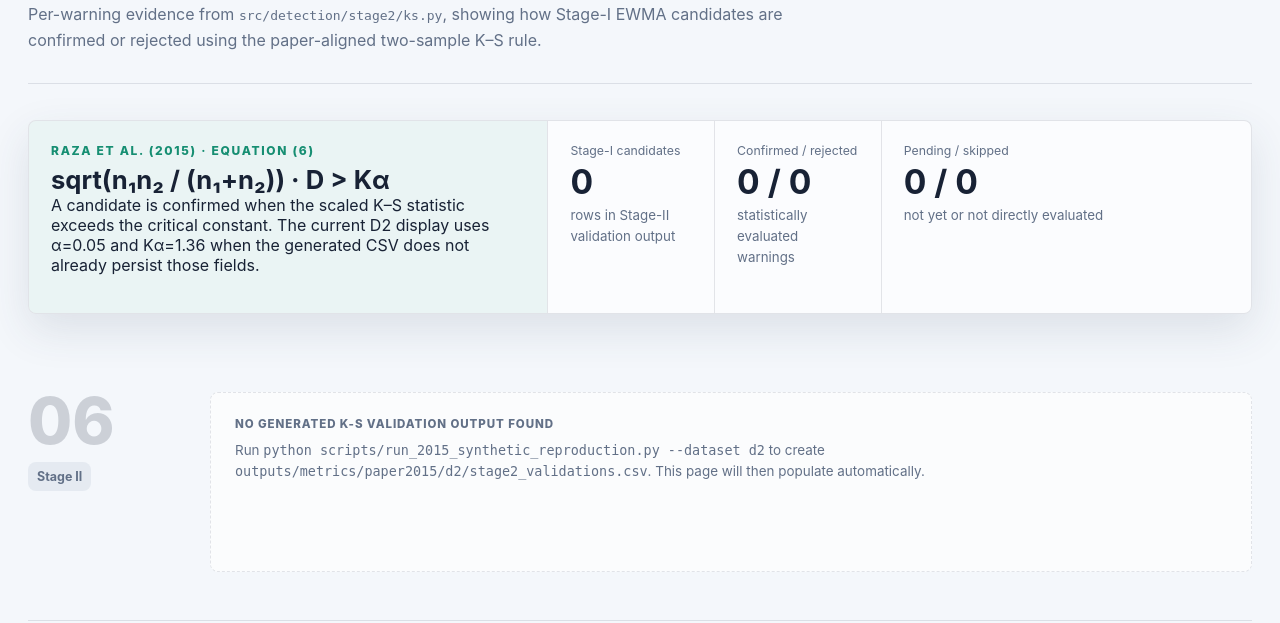
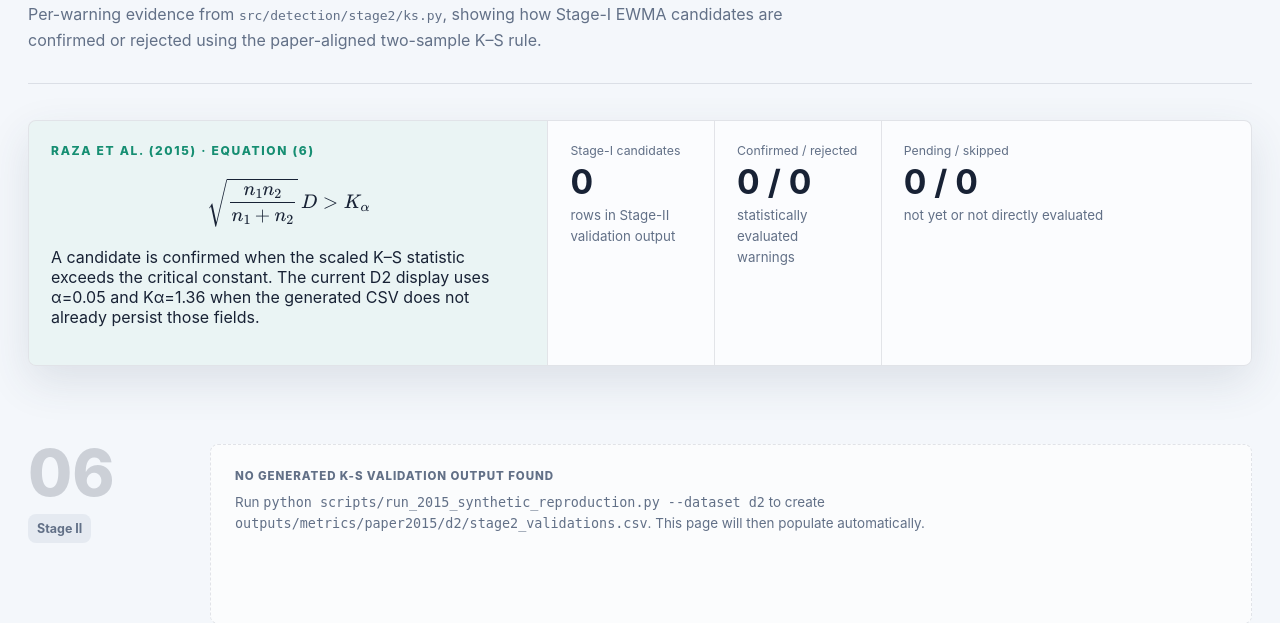
Before and after one commit to hlin863/ewma_covariate_shift_demo, a Flask app: page /results/paper2015-d2/ks-validation in a window 1280 px wide. Shown: the part 233-856 px from the top of the page. Run offline with Flask 3, Linux system fonts and the light colour scheme.

Commit message:
Render K-S equation with MathJax
Add MathJax to the Stage-II K-S validation page so the paper's equation renders correctly in the browser. This also cleans up the page formatting and indentation around the validation overview, evidence table, and empty-state sections to improve readability.

```diff
--- a/templates/ks_validation.html
+++ b/templates/ks_validation.html
@@ -1,5 +1,6 @@
 <!doctype html>
 <html lang="en" data-theme="dark">
+
 <head>
   <meta charset="utf-8">
   <meta name="viewport" content="width=device-width, initial-scale=1">
@@ -13,14 +14,26 @@
   </script>
   <link rel="stylesheet" href="{{ url_for('static', filename='dashboard.css') }}">
   <link rel="stylesheet" href="{{ url_for('static', filename='navigation.css') }}">
+
+  <script>
+    window.MathJax = {
+      tex: {
+        inlineMath: [['\\(', '\\)']],
+        displayMath: [['\\[', '\\]']]
+      }
+    };
+  </script>
+  <script src="https://cdn.jsdelivr.net/npm/mathjax@3/es5/tex-mml-chtml.js" async></script>
 </head>
+
 <body class="results-page">
   <main class="page-shell results-shell">
     <header class="hero results-hero">
       <div>
         <p class="eyebrow">Research results · Raza 2015 D2 reproduction</p>
         <h1>K–S Stage-II validation</h1>
-        <p class="lede">Per-warning evidence from <code>src/detection/stage2/ks.py</code>, showing how Stage-I EWMA candidates are confirmed or rejected using the paper-aligned two-sample K–S rule.</p>
+        <p class="lede">Per-warning evidence from <code>src/detection/stage2/ks.py</code>, showing how Stage-I EWMA
+          candidates are confirmed or rejected using the paper-aligned two-sample K–S rule.</p>
       </div>
       <div class="hero-actions">
         <a class="theme-button nav-link" href="{{ url_for('home') }}">Home</a>
@@ -36,8 +49,13 @@
     <section class="results-overview" aria-label="K-S validation overview">
       <div class="overview-copy">
         <p class="eyebrow">Raza et al. (2015) · Equation (6)</p>
-        <h2>sqrt(n₁n₂ / (n₁+n₂)) · D &gt; Kα</h2>
-        <p>A candidate is confirmed when the scaled K–S statistic exceeds the critical constant. The current D2 display uses α={{ alpha }} and Kα={{ k_alpha }} when the generated CSV does not already persist those fields.</p>
+        <div class="equation-display">
+          \[
+          \sqrt{\frac{n_1 n_2}{n_1+n_2}}\,D > K_\alpha
+          \]
+        </div>
+        <p>A candidate is confirmed when the scaled K–S statistic exceeds the critical constant. The current D2 display
+          uses α={{ alpha }} and Kα={{ k_alpha }} when the generated CSV does not already persist those fields.</p>
       </div>
       <div class="overview-stat">
         <span class="metric-label">Stage-I candidates</span>
@@ -66,7 +84,8 @@
         <div class="result-title-row">
           <div>
             <h2>Warning-level validation evidence</h2>
-              <p class="result-purpose">The decision margin is the scaled statistic minus Kα. Positive values cross Equation (6)'s threshold; negative values remain below it.</p>
+            <p class="result-purpose">The decision margin is the scaled statistic minus Kα. Positive values cross
+              Equation (6)'s threshold; negative values remain below it.</p>
           </div>
           <span class="availability-badge available">Available</span>
         </div>
@@ -131,7 +150,10 @@
       <div class="result-body">
         <div class="preview-section preview-placeholder">
           <span class="taxonomy-label">No generated K-S validation output found</span>
-            <p>Run <code>python scripts/run_2015_synthetic_reproduction.py --dataset d2</code> to create <code>outputs/metrics/paper2015/d2/stage2_validations.csv</code>. This page will then populate automatically.</p>
+          <p>Run <code>python scripts/run_2015_synthetic_reproduction.py --dataset d2</code> to create
+            <code>outputs/metrics/paper2015/d2/stage2_validations.csv</code>. This page will then populate
+            automatically.
+          </p>
         </div>
       </div>
     </section>
@@ -158,4 +180,5 @@
     })();
   </script>
 </body>
+
 </html>
```
Lines whose indentation alone changed are shown as unchanged.
